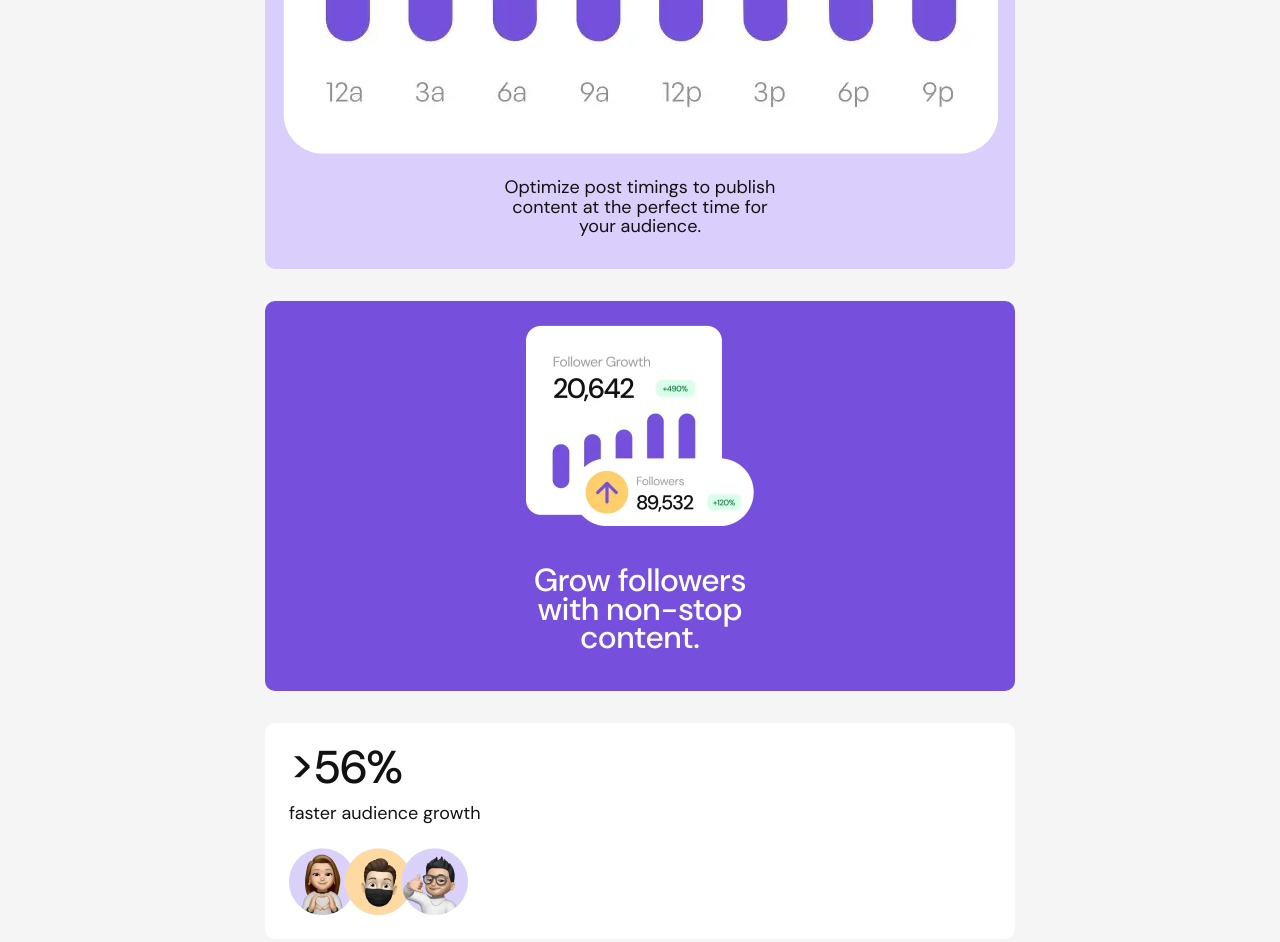
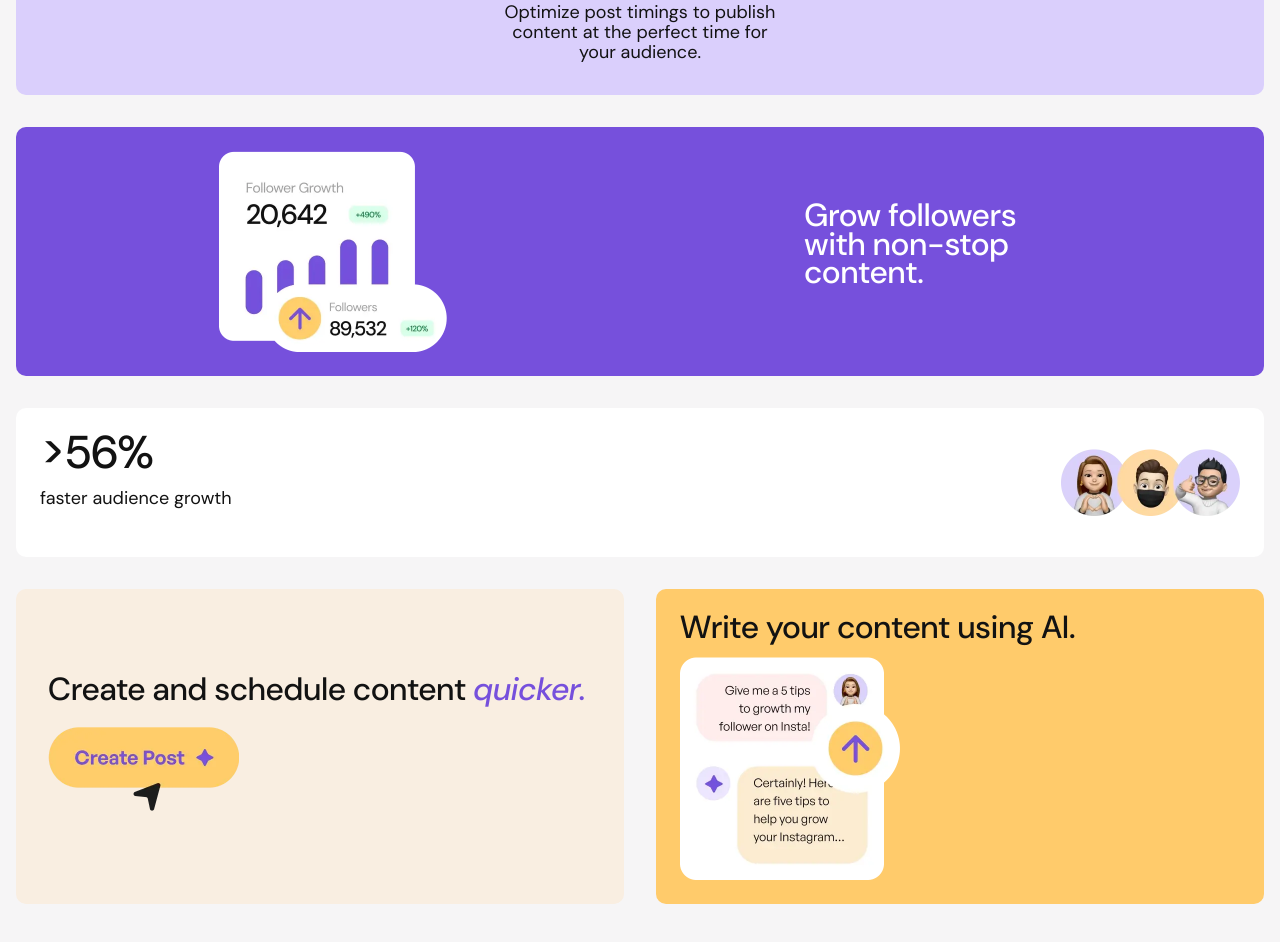
Before and after one commit to macsigner/frontend-mentor-bento-grid, a website built with Vite: page index.html in a window 1280 px wide. Shown: the part 1313-2255 px from the top of the page. Built offline with nearby package versions, Linux system fonts and the light colour scheme.

Commit message:
feat: add tablet styling

```diff
--- /dev/null
+++ b/src/scss/imports/mixins/_media.scss
@@ -0,0 +1,10 @@
+/**
+ * media
+ */
+@use 'sass:math';
+
+@mixin tablet {
+    @media (min-width: #{math.div(60em, 1.6)}) {
+        @content;
+    }
+}
--- a/src/scss/imports/modules/_grid.scss
+++ b/src/scss/imports/modules/_grid.scss
@@ -1,8 +1,13 @@
 /**
  * grid bem module
  */
+@use '../mixins/media';
 
 .grid {
     display: grid;
     grid-gap: 3.2rem;
+
+    @include media.tablet {
+        grid-template-columns: repeat(2, minmax(10px, 1fr));
+    }
 }
--- a/src/scss/imports/modules/_tile.scss
+++ b/src/scss/imports/modules/_tile.scss
@@ -2,6 +2,7 @@
  * tile bem module
  */
 @use 'sass:math';
+@use '../mixins/media';
 
 .tile {
     --tile-highlight-color: inherit;
@@ -10,6 +11,12 @@
     padding: 1.6rem;
     border-radius: 1rem;
     background-color: var(--color-white);
+
+    @include media.tablet {
+        display: flex;
+        flex-direction: column;
+        justify-content: center;
+    }
 
     & > :first-child {
         margin-top: 0;
@@ -28,6 +35,11 @@
         padding: 4rem 3.2rem;
         color: var(--color-white);
         background-color: var(--color-purple-500);
+
+        @include media.tablet {
+            grid-column: 1 / -1;
+            aspect-ratio: 688 / 324;
+        }
     }
 
     &--schedule {
@@ -37,16 +49,33 @@
     &--social-media {
         padding: 3.2rem 1.75rem;
         background-color: var(--color-purple-100);
+
+        @include media.tablet {
+            grid-column: 1 / -1;
+        }
     }
 
     &--grow-followers {
         padding: 2.4rem;
         color: var(--color-white);
         background-color: var(--color-purple-500);
+
+        @include media.tablet {
+            display: block;
+            grid-column: 1 / -1;
+            text-align: left;
+        }
     }
 
     &--audience-growth {
         padding: 2.4rem;
+
+        @include media.tablet {
+            flex-direction: row;
+            align-items: center;
+            justify-content: space-between;
+            grid-column: 1 / -1;
+        }
     }
 
     &--schedule-quick {
@@ -65,6 +94,12 @@
         margin-left: auto;
     }
 
+    &--grow-followers figure {
+        display: flex;
+        justify-content: space-around;
+        align-items: center;
+    }
+
     &__title {
         margin-bottom: 1.6rem;
     }
@@ -81,6 +116,11 @@
         width: 25.7rem;
         margin-right: auto;
         margin-left: auto;
+
+        @include media.tablet {
+            margin-right: 0;
+            margin-left: 0;
+        }
     }
 
     &--audience-growth &__title {
@@ -130,6 +170,7 @@
     &--star &__img {
         margin-bottom: .8rem;
         width: 19.2rem;
+        align-self: center;
     }
 
     &--schedule &__img {
@@ -139,11 +180,19 @@
 
     &--social-media &__img {
         margin-bottom: 2.4rem;
+
+        @include media.tablet {
+            width: 35.73rem;
+        }
     }
 
     &--grow-followers &__img {
         width: 22.8rem;
         margin-bottom: 4rem;
+
+        @include media.tablet {
+            margin-bottom: 0;
+        }
     }
 
     &--audience-growth &__img {
```
